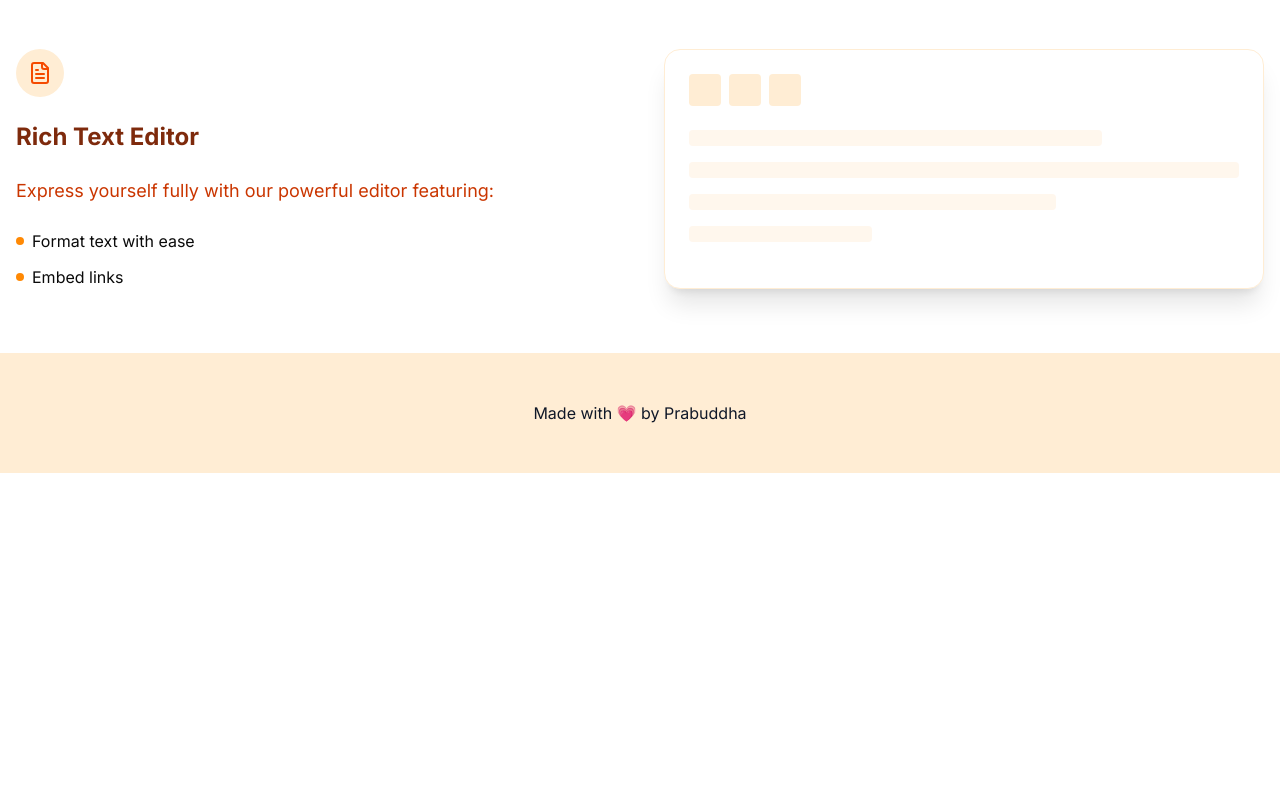
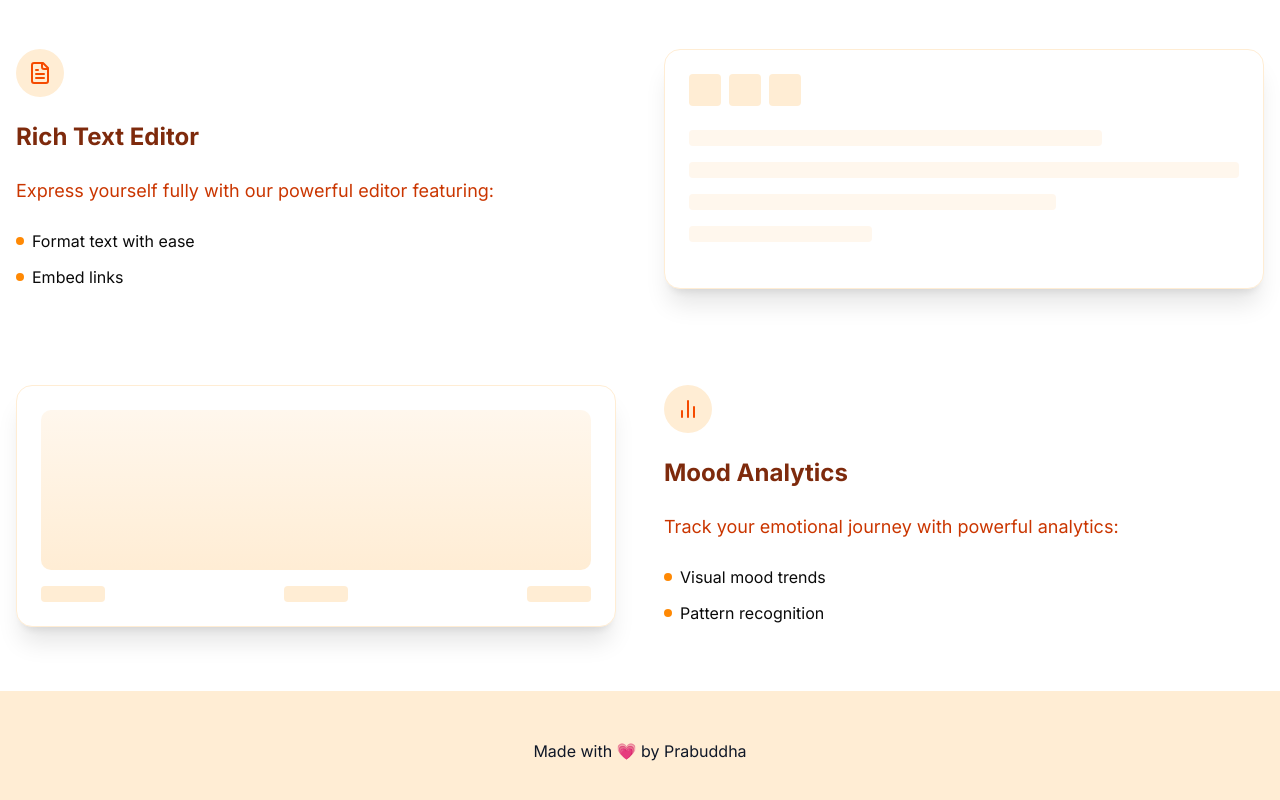
Before and after one commit to prabuddha610/Reflct-Journal-App, a Next.js app: page / in a window 1280 px wide. Shown: the part 1168-1968 px from the top of the page. Before the commit the page ends 1641 px from the top, so only its background shows below. Built offline with nearby package versions, Linux system fonts and the light colour scheme; no server answers.

Commit message:
Add Mood Analytics portion on Landing Page

```diff
--- a/app/page.jsx
+++ b/app/page.jsx
@@ -1,7 +1,7 @@
 import { Button } from "@/components/ui/button";
 import { Card, CardContent } from "@/components/ui/card";
 import { Skeleton } from "@/components/ui/skeleton";
-import { Book, Calendar, ChevronRight, FileText, Lock, Sparkles } from "lucide-react";
+import { BarChart2, Book, Calendar, ChevronRight, FileText, Lock, Sparkles } from "lucide-react";
 import Link from "next/link";
 
 const features = [
@@ -141,6 +141,38 @@ export default function Home() {
             <div className="h-4 bg-orange-50 rounded w-1/3"></div>
           </div>
         </div>
+
+        <div className="grid md:grid-cols-2 gap-12 md:flex-row-reverse">
+          <div className="space-y-6 md:order-2">
+            <div className="h-12 w-12 bg-orange-100 rounded-full flex items-center justify-center">
+              <BarChart2 className="h-6 w-6 text-orange-600" />
+            </div>
+            <h3 className="text-2xl font-bold text-orange-900">
+              Mood Analytics
+            </h3>
+            <p className="text-lg text-orange-700">
+              Track your emotional journey with powerful analytics:
+            </p>
+            <ul className="space-y-3">
+              <li className="flex items-center gap-2">
+                <div className="h-2 w-2 rounded-full bg-orange-400" />
+                <span>Visual mood trends</span>
+              </li>
+              <li className="flex items-center gap-2">
+                <div className="h-2 w-2 rounded-full bg-orange-400" />
+                <span>Pattern recognition</span>
+              </li>
+            </ul>
+          </div>
+          <div className="space-y-4 bg-white rounded-2xl shadow-xl p-6 border border-orange-100 md:order-1">
+            <div className="h-40 bg-gradient-to-t from-orange-100 to-orange-50 rounded-lg"></div>
+            <div className="flex justify-between">
+              <div className="h-4 w-16 bg-orange-100 rounded"></div>
+              <div className="h-4 w-16 bg-orange-100 rounded"></div>
+              <div className="h-4 w-16 bg-orange-100 rounded"></div>
+            </div>
+          </div>
+        </div>
       </div>
     </div>
   );
```
